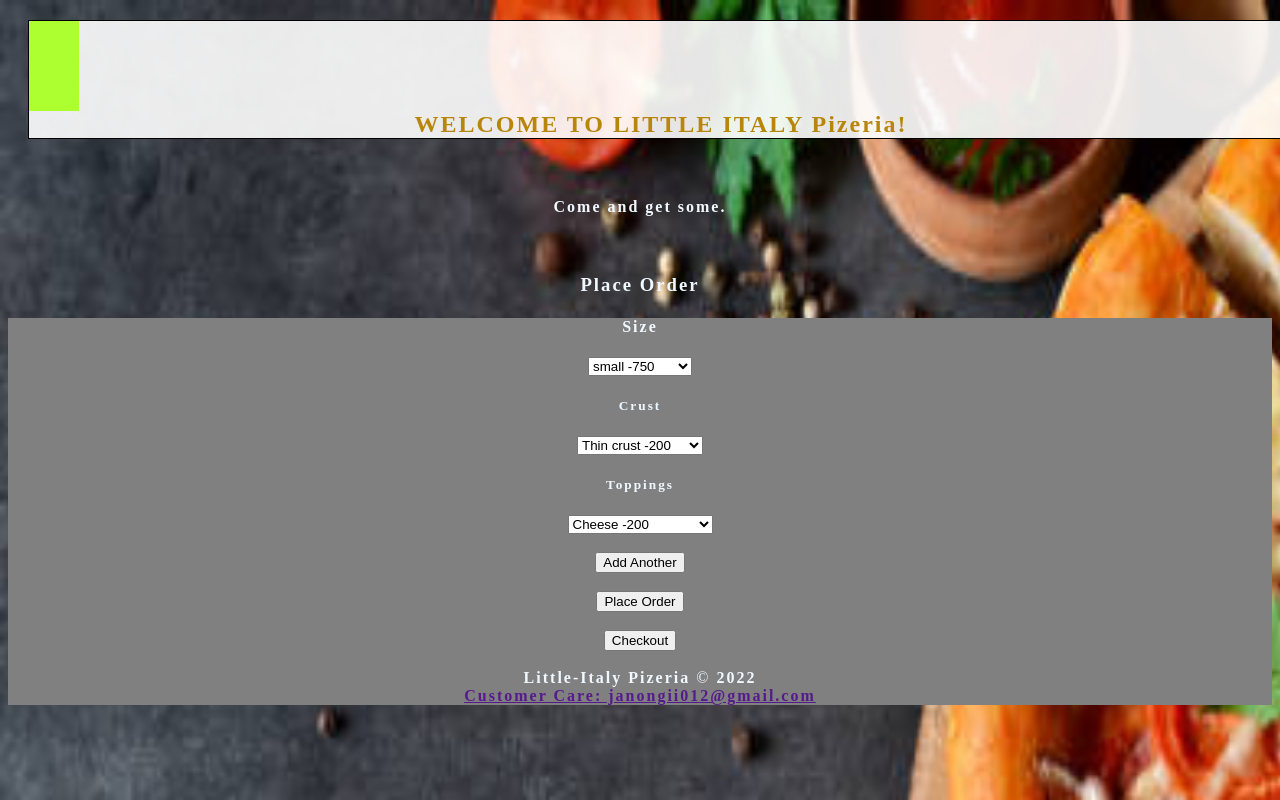
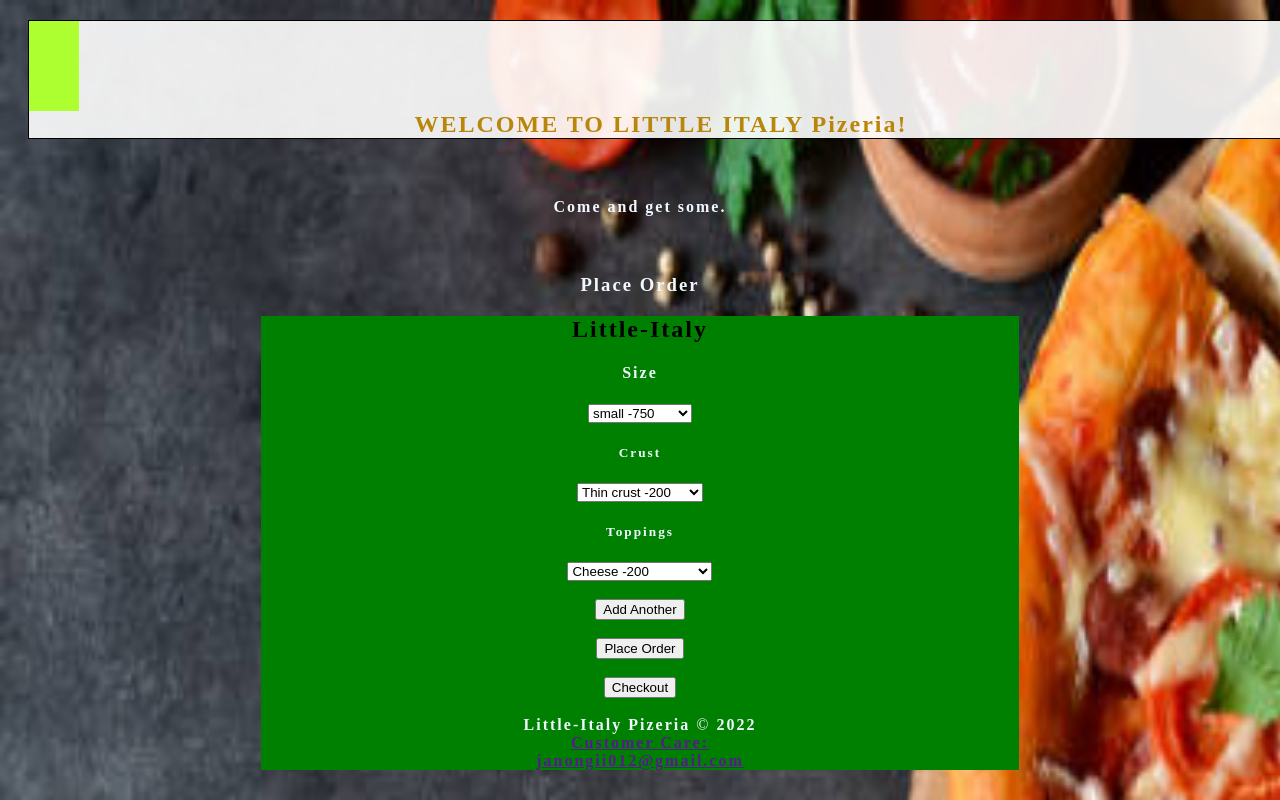
Before and after one commit to Janani-Ngii/Little-Italy, a plain HTML site: page index.html in a window 1280 px wide. Drawn offline with nearby package versions, Linux system fonts and the light colour scheme; a web font is replaced by a local one.

Commit message:
change in background color of division rect

```diff
--- a/css/styles.css
+++ b/css/styles.css
@@ -38,6 +38,8 @@
      }
 
      .rect{
-       background-color: gray;
+       background-color: green;
+       width: 60%;
+       margin-left: 20%;
 
      }
--- a/index.html
+++ b/index.html
@@ -24,6 +24,7 @@
             <section>
 
              <div class="rect">
+                 <h2><center>Little-Italy</center> <strong></strong> </h2>
                 <div class="Size">
                     <h4>Size</h4>
                     <select>
@@ -93,7 +94,7 @@
                                 <strong>Little-Italy Pizeria</strong>
                                 &copy; <strong>2022</strong>
                                 <br>
-                                <a href=""><strong>Customer Care: janongii012@gmail.com</strong> </a>
+                                <a href=""><strong>Customer Care: <br> janongii012@gmail.com</strong> </a>
                             </center>
 
                         </footer>
```
